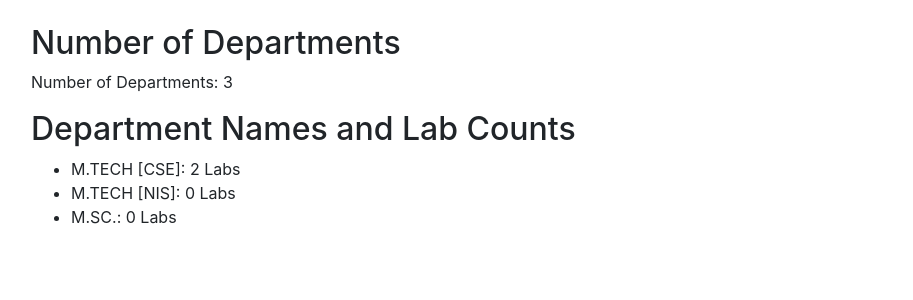
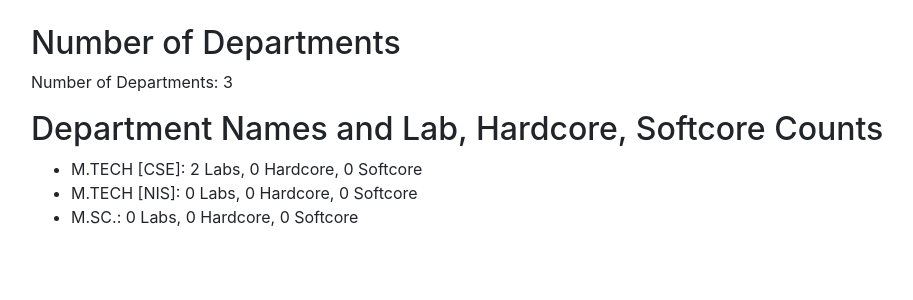
Before and after one commit to Chandirasegaran/putime, a PHP site: page /generate.php in a window 1280 px wide. Shown: the part 56-356 px from the top of the page, without its empty margins (54-967 px from the left). Run offline with PHP 8.4, Linux system fonts and the light colour scheme; data comes from the database, SQL or seed files in the repository; some libraries are stand-ins or nearby versions.

Commit message:
added course_core

```diff
--- a/add_course.php
+++ b/add_course.php
@@ -19,7 +19,7 @@ if ($_SERVER["REQUEST_METHOD"] == "POST") {
     $courseCode = $_POST["courseCode"];
     $courseName = $_POST["courseName"];
     $semType = $_POST["semType"];
-    $courseCore = $_POST["courseCore"];
+    $courseCore = $_POST["courseCore"]; // Added line
     $department = $_POST["department"];
     $lab = $_POST["lab"];
     $credit = $_POST["credit"];
--- a/generate.php
+++ b/generate.php
@@ -51,6 +51,8 @@
         if ($departmentNamesResult->num_rows > 0) {
             $departmentNames = array();
             $lab = array(); // Initialize the lab array
+            $hardcore = array(); // Initialize the hardcore array
+            $softcore = array(); // Initialize the softcore array
 
             // Fetch department names and store in the array
             while ($deptRow = $departmentNamesResult->fetch_assoc()) {
@@ -67,13 +69,37 @@
                     // If no labs are found, set the count to 0
                     $lab[$deptRow["dept"]] = 0;
                 }
+
+                // Query to get the number of hardcore courses for each department
+                $hardcoreCountQuery = "SELECT COUNT(*) AS hardcore_count FROM course WHERE department = '" . $deptRow["dept"] . "' AND course_core = 'hardcore'";
+                $hardcoreCountResult = $conn->query($hardcoreCountQuery);
+
+                if ($hardcoreCountResult->num_rows > 0) {
+                    $hardcoreRow = $hardcoreCountResult->fetch_assoc();
+                    $hardcore[$deptRow["dept"]] = $hardcoreRow["hardcore_count"];
+                } else {
+                    // If no hardcore courses are found, set the count to 0
+                    $hardcore[$deptRow["dept"]] = 0;
+                }
+
+                // Query to get the number of softcore courses for each department
+                $softcoreCountQuery = "SELECT COUNT(*) AS softcore_count FROM course WHERE department = '" . $deptRow["dept"] . "' AND course_core = 'softcore'";
+                $softcoreCountResult = $conn->query($softcoreCountQuery);
+
+                if ($softcoreCountResult->num_rows > 0) {
+                    $softcoreRow = $softcoreCountResult->fetch_assoc();
+                    $softcore[$deptRow["dept"]] = $softcoreRow["softcore_count"];
+                } else {
+                    // If no softcore courses are found, set the count to 0
+                    $softcore[$deptRow["dept"]] = 0;
+                }
             }
 
             // Output department names and lab counts
-            echo '<h2>Department Names and Lab Counts</h2>';
+            echo '<h2>Department Names and Lab, Hardcore, Softcore Counts</h2>';
             echo '<ul>';
             foreach ($departmentNames as $dept) {
-                echo '<li>' . $dept . ': ' . $lab[$dept] . ' Labs</li>';
+                echo '<li>' . $dept . ': ' . $lab[$dept] . ' Labs, ' . $hardcore[$dept] . ' Hardcore, ' . $softcore[$dept] . ' Softcore</li>';
             }
             echo '</ul>';
         } else {
```
Also changed, not shown: course.php (+10 -1 lines).
